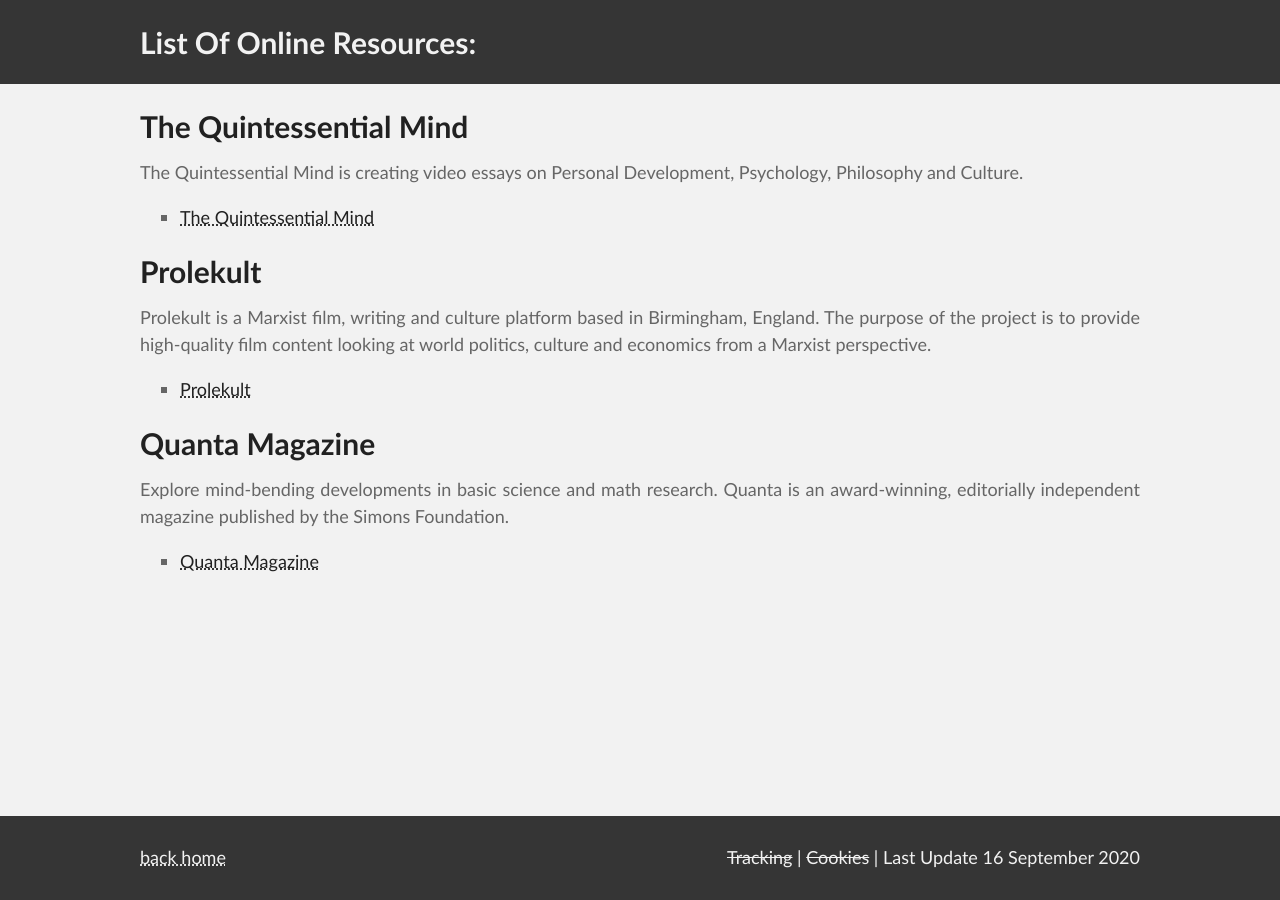
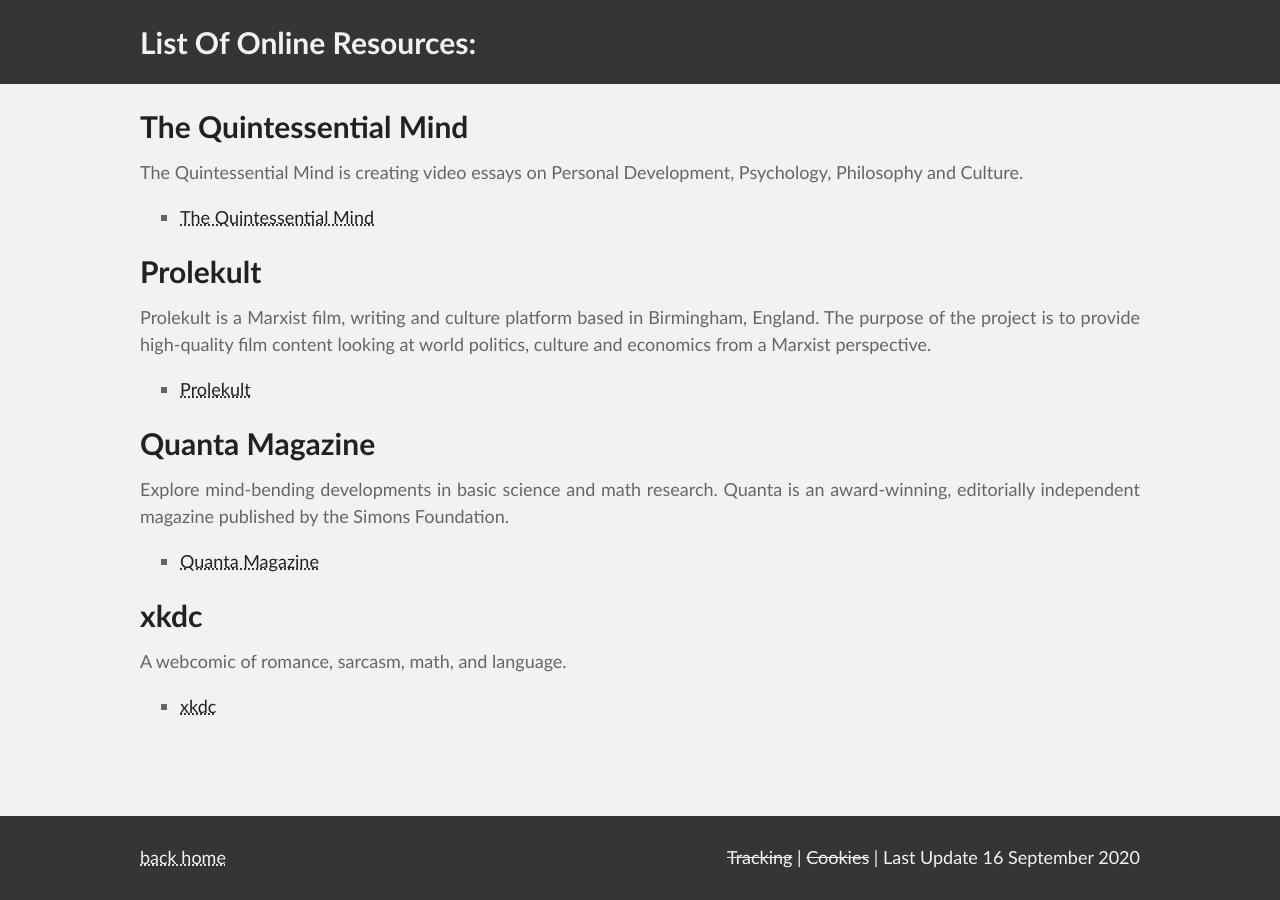
Before and after one commit to ZackDev/zackdev.github.io, a Jekyll site: the page built from pages/list-of-online-resources.md, in a window 1280 px wide. Built offline with Jekyll 4.4.1, drawn with Linux system fonts in a browser that asks for light colours.

Commit message:
added content

```diff
--- a/pages/list-of-online-resources.md
+++ b/pages/list-of-online-resources.md
@@ -16,3 +16,7 @@
 # Quanta Magazine
 Explore mind-bending developments in basic science and math research. Quanta is an award-winning, editorially independent magazine published by the Simons Foundation.
 - [Quanta Magazine](https://www.quantamagazine.org/)
+
+# xkdc
+A webcomic of romance, sarcasm, math, and language.
+- [xkdc](https://xkcd.com/)
```
